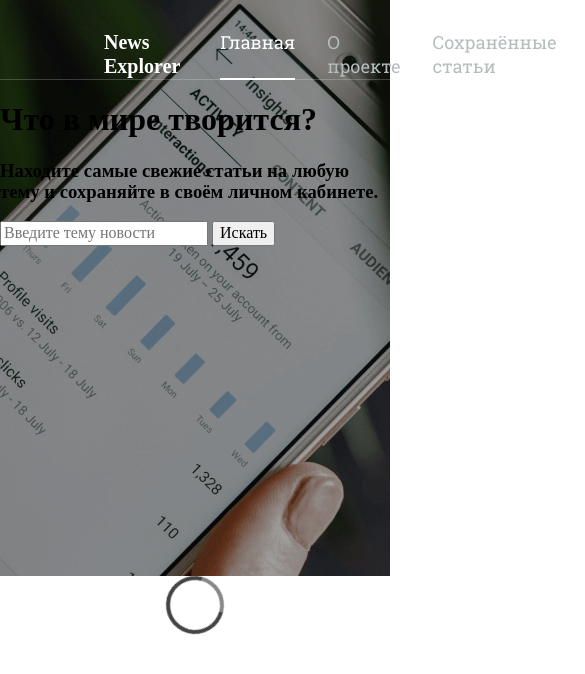
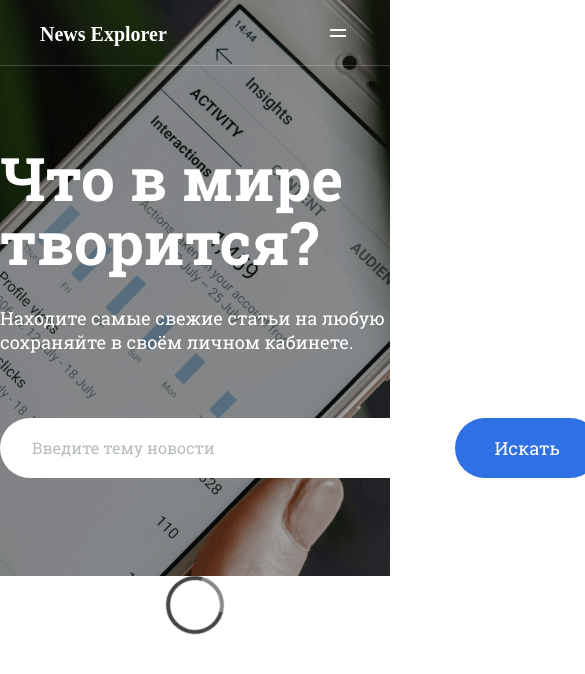
Before and after one commit to snegmen/news-explorer-frontend, a website built with webpack: page src/index.html in a window 390 px wide. Shown: the top 674 px of the page, 585 px wide, since content can reach past the window. Built offline with nearby package versions, Linux system fonts and the light colour scheme.

Commit message:
Адаптив для heading

```diff
--- /dev/null
+++ b/src/blocks/common/button/button.css
@@ -0,0 +1,28 @@
+.button {
+  display: flex;
+  align-items: center;
+  padding: 18px 40px;
+  border-radius: 100px;
+  color: white;
+  font-family: 'Roboto';
+  font-style: normal;
+  font-weight: 500;
+  font-size: 18px;
+  line-height: 24px;
+  background-color: #2f71e5;
+  border: 0px;
+  cursor: pointer;
+}
+
+.button:hover {
+  background-color: #347eff;
+}
+
+.button:active {
+  background-color: #2a65cc;
+}
+
+.button:disabled {
+  color: #b6bcbf;
+  background-color: #e6e8eb;
+}
--- a/src/blocks/heading/__item/_selected/heading__item_selected.css
+++ b/src/blocks/heading/__item/_selected/heading__item_selected.css
@@ -2,3 +2,9 @@
   border-bottom: #fff 2px solid;
   height: 48px;
 }
+
+@media screen and (max-width: 1023px) {
+  .heading__item.heading__item_selected {
+    height: 42px;
+  }
+}
--- a/src/blocks/heading/__item/heading__item.css
+++ b/src/blocks/heading/__item/heading__item.css
@@ -12,3 +12,24 @@
 .heading__item:last-of-type {
   margin-right: 0;
 }
+
+@media screen and (max-width: 1023px) {
+  .heading__item {
+    font-size: 16px;
+    margin-right: 16px;
+  }
+}
+
+@media screen and (max-width: 767px) {
+  .heading__item {
+    position: absolute;
+    top: 56px;
+    left: 0px;
+    width: 100%;
+    display: none;
+    background-color: #1a1b22;
+  }
+  .menu__items-single-item {
+    margin: 30px 16px 30px 16px;
+  }
+}
--- a/src/blocks/heading/__link/_logged/heading__link_logged.css
+++ b/src/blocks/heading/__link/_logged/heading__link_logged.css
@@ -4,3 +4,15 @@
   color: #fff;
   padding: 12px 19px 12px;
 }
+
+@media screen and (max-width: 1023px) {
+  .heading__link.heading__link_logged {
+    padding: 8px 15px 8px;
+  }
+}
+
+@media screen and (max-width: 767) {
+  .heading__link.heading__link_logged {
+
+  }
+}
--- a/src/blocks/heading/__list/heading__list.css
+++ b/src/blocks/heading/__list/heading__list.css
@@ -4,3 +4,16 @@
   margin-right: 104px;
   margin-top: 30px;
 }
+
+@media screen and (max-width: 1023px) {
+  .heading__list {
+    margin-top: 22px;
+    margin-right: 40px;
+  }
+}
+
+@media screen and (max-width: 767px) {
+  .heading__list {
+
+  }
+}
--- a/src/blocks/heading/__logo/heading__logo.css
+++ b/src/blocks/heading/__logo/heading__logo.css
@@ -9,3 +9,16 @@
   margin-top: 30px;
   margin-bottom: 26px;
 }
+
+@media screen and (max-width: 1023px) {
+  .heading__logo {
+    margin-top: 22px;
+    margin-left: 40px;
+  }
+}
+
+@media screen and (max-width: 767px) {
+  .heading__logo {
+
+  }
+}
--- /dev/null
+++ b/src/blocks/heading/__mobile/_close/heading__mobile_close.css
@@ -0,0 +1,3 @@
+.heading__mobile.heading__mobile_close {
+  background-image: url(../../../../images/close-white.svg);
+}
--- /dev/null
+++ b/src/blocks/heading/__mobile/heading__mobile.css
@@ -0,0 +1,21 @@
+@import url(_close/heading__mobile_close.css);
+
+.heading__mobile {
+  width: 24px;
+  height: 24px;
+  align-self: center;
+  background-repeat: no-repeat;
+  background-size: cover;
+  background-position: center;
+  background-image: url(../../../images/menu_white.svg);
+  cursor: pointer;
+  display: none;
+}
+
+@media screen and (max-width: 767px) {
+  .heading__mobile {
+    display: block;
+    position: absolute;
+    right: 40px;
+  }
+}
--- a/src/blocks/heading/heading.css
+++ b/src/blocks/heading/heading.css
@@ -3,6 +3,7 @@
 @import url(__item/heading__item.css);
 @import url(__link/heading__link.css);
 @import url(__logout/heading__logout.css);
+@import url(__mobile/heading__mobile.css);
 
 .heading {
   height: 80px;
@@ -11,3 +12,15 @@
   box-shadow: inset 0px -1px 0px rgba(255, 255, 255, .2);
   background: rgba(196, 196, 196, .01);
 }
+
+@media screen and (max-width: 1023px) {
+  .heading {
+    height: 66px;
+  }
+}
+
+@media screen and (max-width: 767px) {
+  .heading {
+    position: relative;
+  }
+}
--- /dev/null
+++ b/src/blocks/heading/heading.js
@@ -0,0 +1,41 @@
+/* eslint-disable no-undef */
+import './heading.css';
+
+export default class Menu {
+  constructor(
+    {
+      control, items, menu,
+    },
+    overlayObject,
+  ) {
+    this.isOpened = false;
+    this.overlay = overlayObject;
+    this.menuItems = document.querySelector(items);
+    this.menuControl = document.querySelector(control);
+    this.menu = document.querySelector(menu);
+  }
+
+  click() {
+    if (this.isOpened) {
+      this.close();
+    } else {
+      this.open();
+    }
+  }
+
+  open() {
+    this.menuControl.classList.add('menu__mobile_close');
+    this.overlay.show();
+    this.menu.classList.add('menu_on-top');
+    this.menuItems.classList.add('menu__items-list_show');
+    this.isOpened = true;
+  }
+
+  close() {
+    this.menuControl.classList.remove('menu__mobile_close');
+    this.overlay.hide();
+    this.menu.classList.remove('menu_on-top');
+    this.menuItems.classList.remove('menu__items-list_show');
+    this.isOpened = false;
+  }
+}
--- /dev/null
+++ b/src/blocks/search/__button/search__button.css
@@ -0,0 +1,5 @@
+.search__button {
+  margin-left: 25px;
+  padding-top: 21px;
+  padding-bottom: 21px;
+}
--- /dev/null
+++ b/src/blocks/search/__form-input/search__form-input.css
@@ -0,0 +1,17 @@
+.search__form-input {
+  margin-left: 30px;
+  background-color: #fff;
+  font-family: 'Roboto';
+  font-style: normal;
+  font-weight: normal;
+  font-size: 16px;
+  line-height: 22px;
+  color: #000;
+  box-sizing: border-box;
+  border: 0px;
+  width: 100%;
+}
+
+.search__form-input::placeholder {
+  color: #b6bcbf;
+}
--- /dev/null
+++ b/src/blocks/search/__form/search__form.css
@@ -0,0 +1,8 @@
+.search__form {
+  display: flex;
+  margin: 64px 0 0 0;
+  background-color: rgba(255, 255, 255, 1);
+  border-radius: 100px;
+  justify-content: space-between;
+  box-sizing: border-box;
+}
--- /dev/null
+++ b/src/blocks/search/__subtitle/search__subtitle.css
@@ -0,0 +1,11 @@
+.search__subtitle {
+  color: #fff;
+  font-family: "Roboto";
+  font-style: normal;
+  font-weight: normal;
+  font-size: 18px;
+  line-height: 24px;
+  margin-top: 32px;
+  margin-bottom: 0;
+  width: 545px;
+}
--- /dev/null
+++ b/src/blocks/search/__title/search__title.css
@@ -0,0 +1,11 @@
+.search__title {
+  color: #fff;
+  font-family: 'Roboto Slab';
+  font-style: normal;
+  font-weight: normal;
+  font-size: 60px;
+  line-height: 64px;
+  margin-top: 80px;
+  margin-bottom: 0;
+  width: 600px;
+}
--- /dev/null
+++ b/src/blocks/search/search.css
@@ -0,0 +1,12 @@
+@import url(__title/search__title.css);
+@import url(__subtitle/search__subtitle.css);
+@import url(__form/search__form.css);
+@import url(__form-input/search__form-input.css);
+@import url(__button/search__button.css);
+
+.search {
+  display: flex;
+  flex-direction: column;
+  width: 600px;
+  margin: 0 auto 0;
+}
--- a/src/index.html
+++ b/src/index.html
@@ -16,6 +16,7 @@
   <header class="header">
     <nav class="heading">
       <a href="#" class="heading__logo">News Explorer</a>
+      <div class="heading__mobile" id="mobile-menu"></div>
       <ul class="heading__list">
         <li class="heading__item heading__item_selected"><a href="#" class="heading__link heading__link_selected">Главная</a></li>
         <li class="heading__item"><a href="#" class="heading__link">О проекте</a></li>
@@ -23,14 +24,14 @@
         <li class="heading__item"><a href="#" class="heading__link heading__link_logged">Lenin<div class="heading__logout"></div></a></li>
       </ul>
     </nav>
-    <div class=search-wrapper>
+    <div class=search>
       <h1 class="search__title">Что в мире творится?</h1>
       <h3 class="search__subtitle">Находите самые свежие статьи на любую тему
         и сохраняйте в своём личном кабинете.
       </h3>
       <form novalidate class="search__form" name="news-finder" method="POST">
         <input class="search__form-input" type="text" name="search" placeholder="Введите тему новости" required />
-        <button class="button header__button" type="submit">Искать</button>
+        <button class="button search__button" type="submit">Искать</button>
       </form>
     </div>
   </header>
--- a/src/index.js
+++ b/src/index.js
@@ -1 +1,2 @@
 import './style.css';
+import Menu from './blocks/heading/heading.js';
--- a/src/style.css
+++ b/src/style.css
@@ -2,4 +2,6 @@
 @import url(vendor/fonts.css);
 @import url(blocks/header/header.css);
 @import url(blocks/heading/heading.css);
+@import url(blocks/search/search.css);
 @import url(blocks/preloader/preloader.css);
+@import url(blocks/common/button/button.css);
--- a/webpack.config.js
+++ b/webpack.config.js
@@ -52,9 +52,9 @@ module.exports = {
               gifsicle: {
                 interlaced: false,
               },
-              webp: {
-                quality: 85,
-              },
+              // webp: {
+              //   quality: 85,
+              // },
             },
           },
         ],
```
